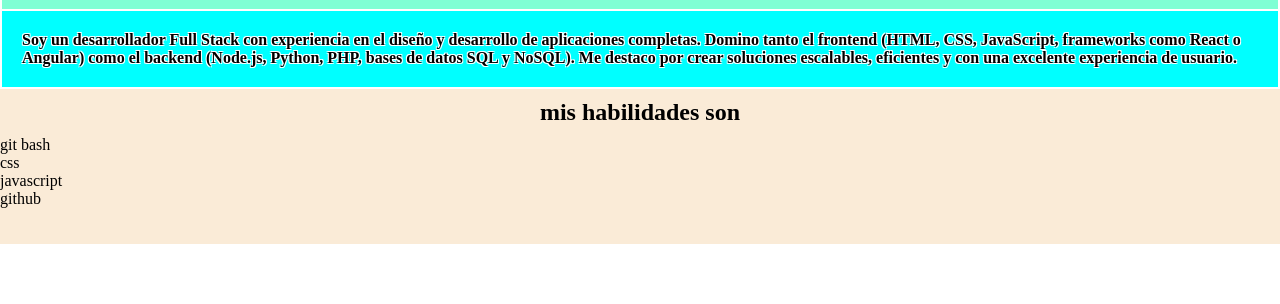
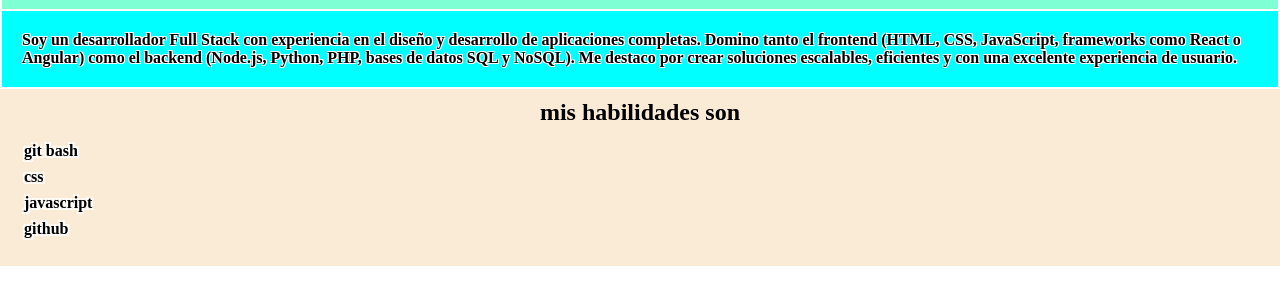
Before and after one commit to fabiancoldev/tallerGit, a plain HTML site: page Daniel.html in a window 1280 px wide. Shown: the part 50-354 px from the top of the page. Drawn offline with Linux system fonts and the light colour scheme.

Commit message:
paguina en general

```diff
--- a/Daniel.html
+++ b/Daniel.html
@@ -11,12 +11,11 @@
     <p class="descripcion">Soy un desarrollador Full Stack con experiencia en el diseño y desarrollo de aplicaciones completas. Domino tanto el frontend (HTML, CSS, JavaScript, frameworks como React o Angular) como el backend (Node.js, Python, PHP, bases de datos SQL y NoSQL). Me destaco por crear soluciones escalables, eficientes y con una excelente experiencia de usuario.</p>
     <ul class="habilidades">
         <h2 id="titulo_habilidades">mis habilidades son</h2>
-        <li id="1">git bash</li>
-        <li id="2">css</li>
-        <li id="3">javascript</li>
-        <li id="4">github</li>
-        <li id="5"></li>
-        <li id="6"></li>
+        <li>git bash</li>
+        <li>css</li>
+        <li>javascript</li>
+        <li>github</li>
+        <li></li>
     </ul>
 </body>
 </html>
--- a/css/css.css
+++ b/css/css.css
@@ -34,3 +34,15 @@
     text-align: center;
     padding: 10px;
 }
+ li{
+    text-shadow:
+        -2px -2px 0 #fff,
+        2px -2px 0 #fff,
+        -2px 2px 0 #fff,
+        2px 2px 0 #fff;
+    font-weight: bold;
+    padding: 2px;
+    margin: 4px;
+    align-items: center;
+    padding-left: 20px
+}
```
